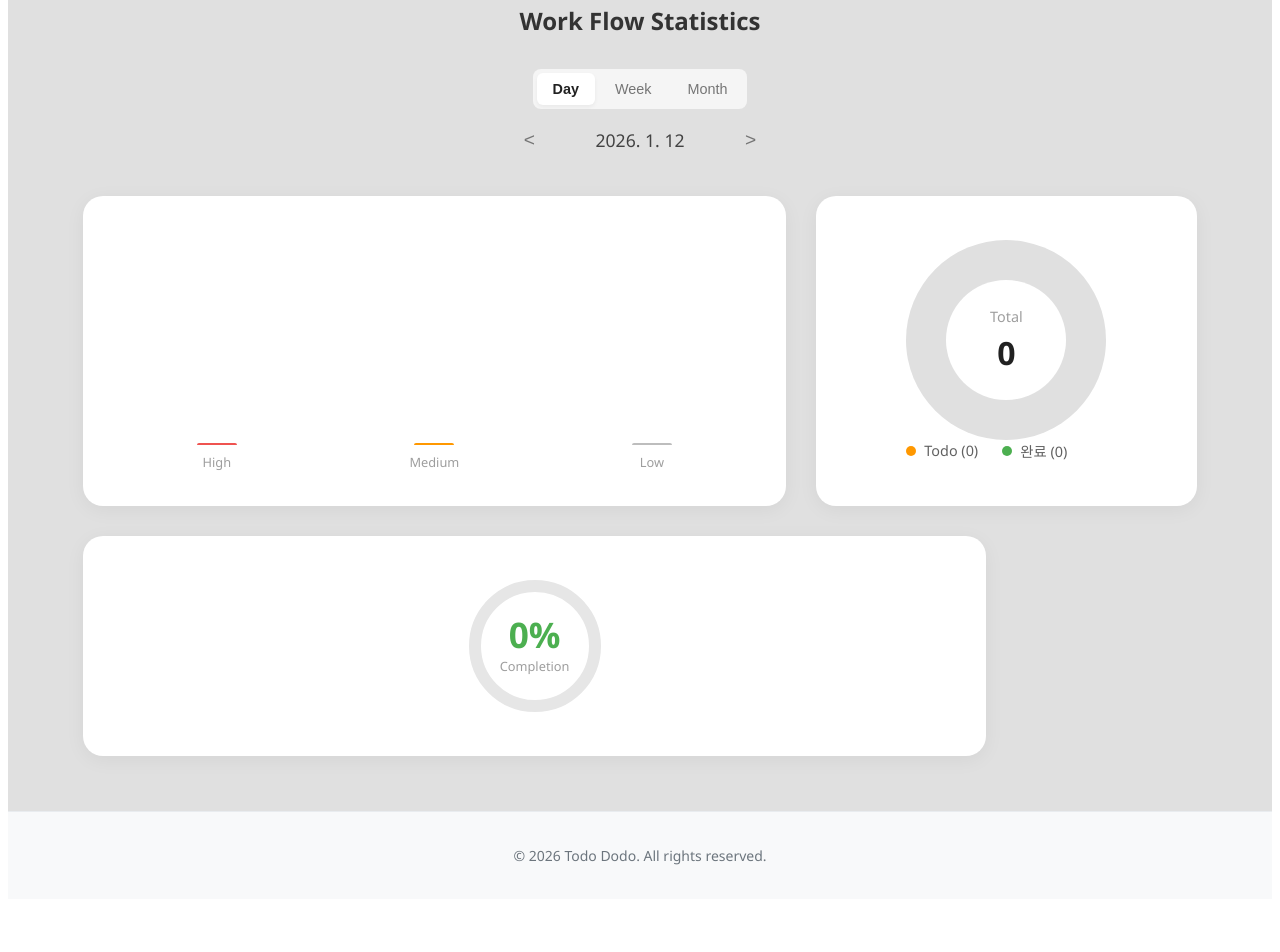
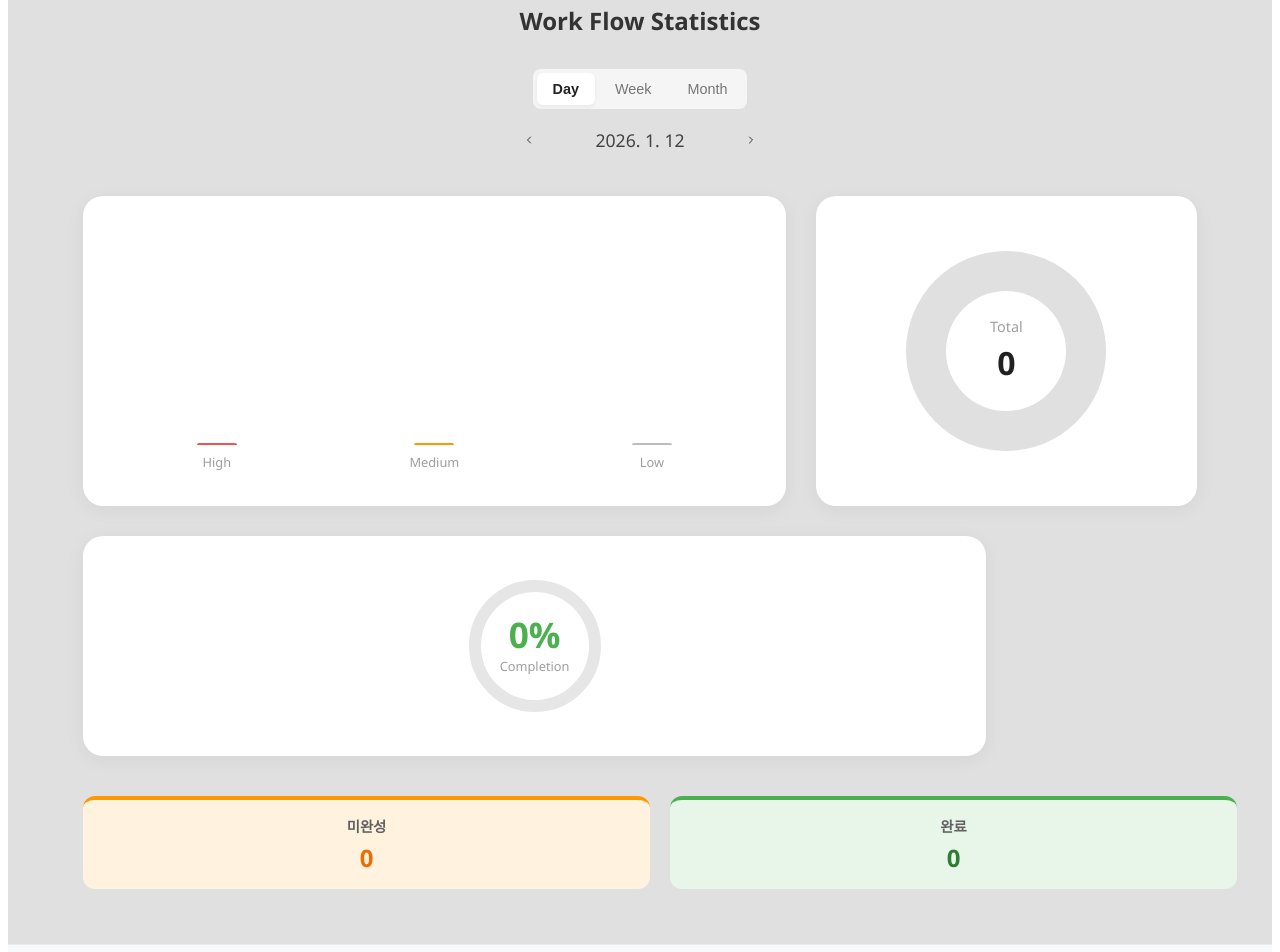
Before and after one commit to 20250918-beyond-SW-Camp-21th/beyond-SW-21th-four-3team, a Vue app in the folder todo-dodo-frontend/: page /workflow in a window 1280 px wide. Shown: the part 160-1112 px from the top of the page. Before the commit the page ends 1067 px from the top, so only its background shows below. Built offline with nearby package versions, Linux system fonts and the light colour scheme; no server answers.

Commit message:
[fix] #14 프론트엔드 Statistics 디자인 수정
- '미완성'과 '완료' 섹션을 Pie Chart 그룹에서 분리하여, 전체 통계 화면의 하단에 큰 카드로 배치

```diff
--- a/todo-dodo-frontend/src/feature/statistics/views/StatisticsView.vue
+++ b/todo-dodo-frontend/src/feature/statistics/views/StatisticsView.vue
@@ -115,9 +115,17 @@ const pieStyle = computed(() => {
             </div>
 
             <div class="date-nav">
-                <button @click="navigate(-1)">&lt;</button>
+                <button @click="navigate(-1)" class="nav-btn">
+                    <svg xmlns="http://www.w3.org/2000/svg" width="24" height="24" viewBox="0 0 24 24" fill="none" class="arrow-icon">
+                        <path d="M15 18L9 12L15 6" stroke="currentColor" stroke-width="2" stroke-linecap="round" stroke-linejoin="round"/>
+                    </svg>
+                </button>
                 <span class="current-date">{{ dateDisplay }}</span>
-                <button @click="navigate(1)">&gt;</button>
+                <button @click="navigate(1)" class="nav-btn">
+                    <svg xmlns="http://www.w3.org/2000/svg" width="24" height="24" viewBox="0 0 24 24" fill="none" class="arrow-icon">
+                        <path d="M9 18L15 12L9 6" stroke="currentColor" stroke-width="2" stroke-linecap="round" stroke-linejoin="round"/>
+                    </svg>
+                </button>
             </div>
         </div>
 
@@ -158,11 +166,6 @@ const pieStyle = computed(() => {
                                 <strong>{{ totalTasks }}</strong>
                             </div>
                         </div>
-
-                        <div class="legend">
-                            <div class="legend-item"><span class="dot todo-dot"></span> Todo ({{ stats.todo }})</div>
-                            <div class="legend-item"><span class="dot done-dot"></span> 완료 ({{ stats.done }})</div>
-                        </div>
                     </div>
                 </div>
             </div>
@@ -198,10 +201,96 @@ const pieStyle = computed(() => {
                 </div>
             </div>
         </div>
+
+        <div class="legend-cards bottom-section">
+            <div class="stat-info-card todo-card">
+                <span class="stat-label">미완성</span>
+                <strong class="stat-count">{{ stats.todo }}</strong>
+            </div>
+            <div class="stat-info-card done-card">
+                <span class="stat-label">완료</span>
+                <strong class="stat-count">{{ stats.done }}</strong>
+            </div>
+        </div>
     </div>
   </div>
 </template>
 
 <style scoped>
 @import '../styles/statisticsView.css';
+
+.nav-btn {
+  background-color: transparent; /* Transparent background */
+  border: none;
+  border-radius: 50%;
+  width: 32px;
+  height: 32px;
+  display: flex;
+  justify-content: center;
+  align-items: center;
+  cursor: pointer;
+  transition: background-color 0.2s;
+  padding: 0;
+}
+
+.nav-btn:hover {
+  background-color: white; /* White hover */
+  box-shadow: 0 2px 5px rgba(0,0,0,0.1); /* Add shadow for visibility */
+}
+
+.arrow-icon {
+  width: 20px;
+  height: 20px;
+  color: #333; /* Dark Icon color */
+}
+
+/* Legend Cards Styles */
+.legend-cards {
+    display: flex;
+    gap: 20px;
+    width: 100%;
+    margin-top: 40px; /* Increased separation */
+    padding: 0 20px; /* Align with grid padding */
+}
+
+.stat-info-card {
+    flex: 1;
+    display: flex;
+    flex-direction: column;
+    align-items: center;
+    justify-content: center;
+    padding: 15px 10px;
+    border-radius: 12px;
+    background-color: #f9f9f9;
+}
+
+.stat-label {
+    font-size: 0.9rem;
+    color: #616161;
+    margin-bottom: 5px;
+    font-weight: 600;
+}
+
+.stat-count {
+    font-size: 1.5rem;
+    font-weight: 700;
+}
+
+.todo-card {
+    border-top: 4px solid #ff9800; /* Orange top border */
+    background-color: #fff3e0; /* Very light orange bg */
+}
+
+.todo-card .stat-count {
+    color: #ef6c00; /* Darker orange text */
+}
+
+.done-card {
+    border-top: 4px solid #4caf50; /* Green top border */
+    background-color: #e8f5e9; /* Very light green bg */
+}
+
+.done-card .stat-count {
+    color: #2e7d32; /* Darker green text */
+}
 </style>
```
